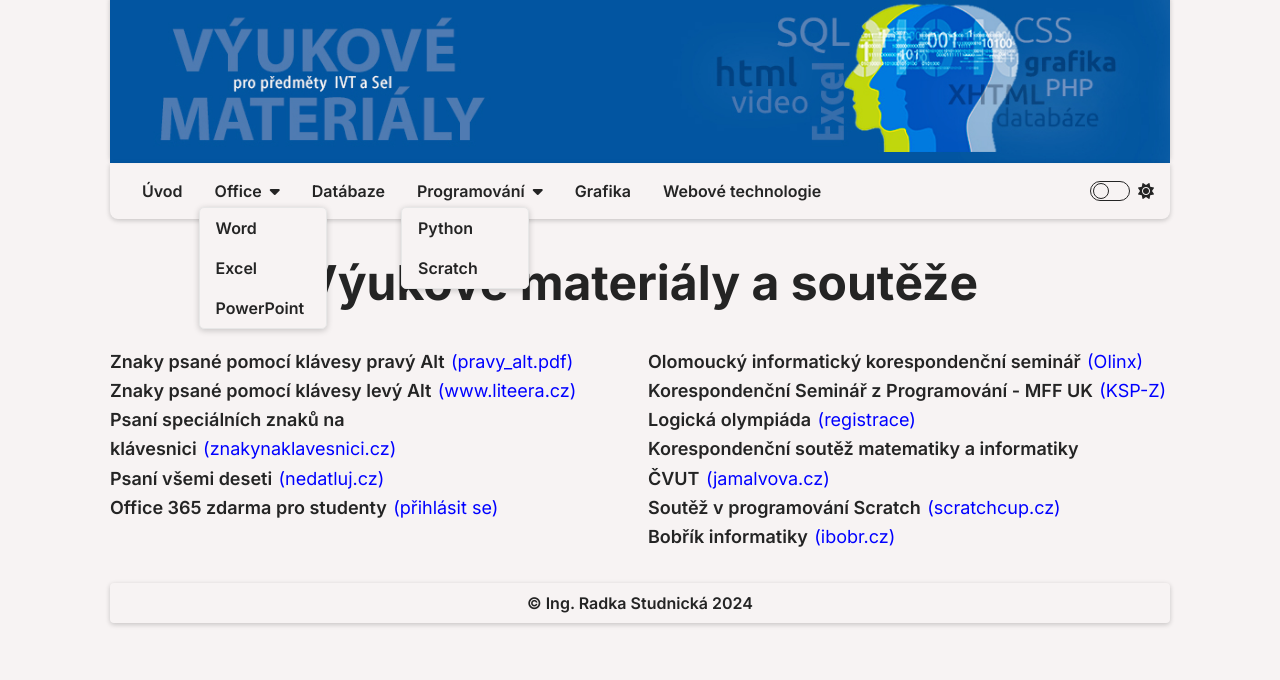
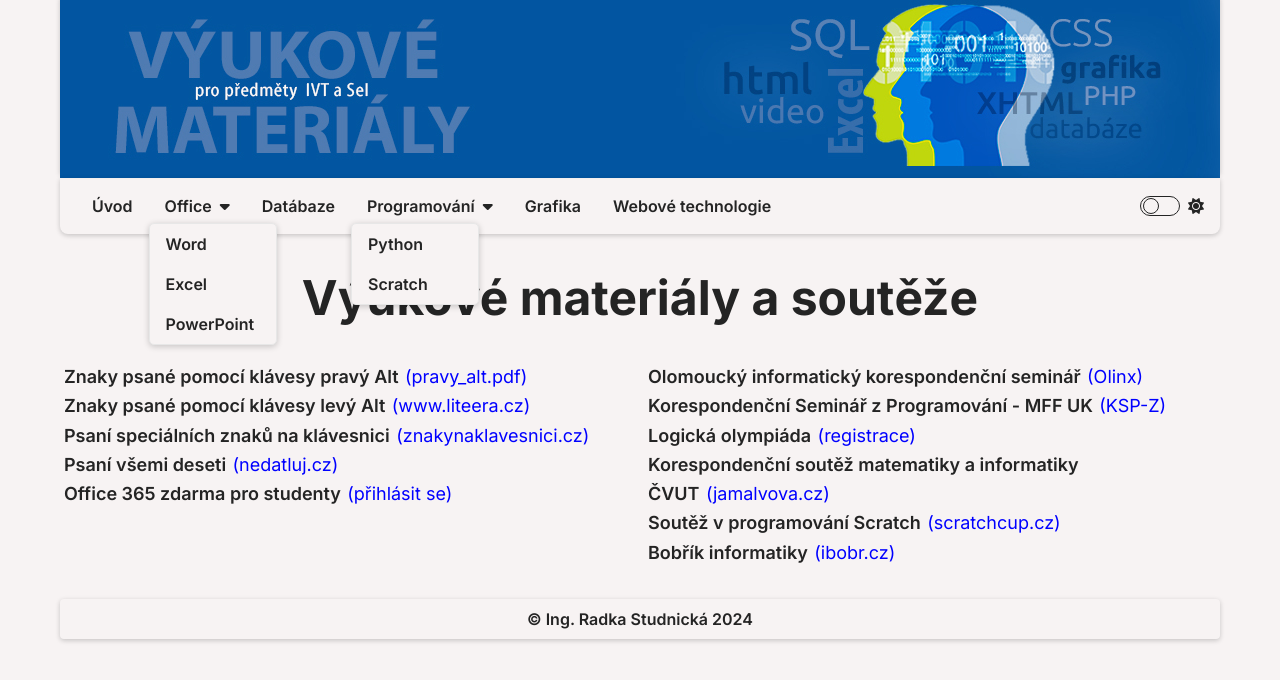
Before and after one commit to Thrillonek/studuj-redesign, a React (Vite) app: page / in a window 1280 px wide. Shown: the top 680 px of the page. Built offline with nearby package versions, Linux system fonts and the light colour scheme.

Commit message:
Bigger max width for container

```diff
--- a/src/App.jsx
+++ b/src/App.jsx
@@ -45,7 +45,7 @@ function App() {
 
 	return (
 		<div className='relative flex flex-col items-center min-h-screen container'>
-			<header>
+			<header className='w-full'>
 				<img src={Logo} alt='Logo' className='bg-black w-full' />
 			</header>
 			<nav className='relative flex flex-col justify-center md:items-start mb-10 w-full font-semibold'>
--- a/src/index.css
+++ b/src/index.css
@@ -51,7 +51,12 @@
 }
 @media (min-width: 1024px) {
 	.container {
-		max-width: 1060px;
+		max-width: 1024px;
+	}
+}
+@media (min-width: 1280px) {
+	.container {
+		max-width: 1320px;
 	}
 }
 
```
